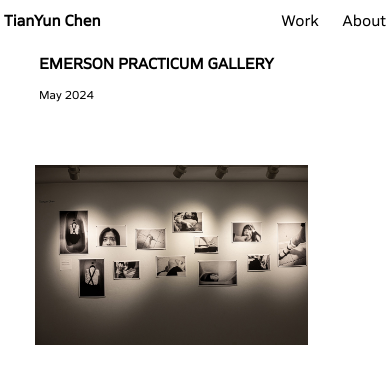
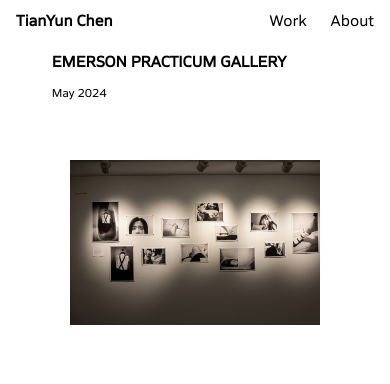
Before and after one commit to nymx22/MelodySite, a PHP site: page /aasm-gallery.html in a window 390 px wide. Shown: the top 384 px of the page. Run offline with PHP 8.4, Linux system fonts and the light colour scheme.

Commit message:
update project spacing

```diff
--- a/assets/css/mobile.css
+++ b/assets/css/mobile.css
@@ -44,15 +44,14 @@
     font-size: clamp(0.75rem, 3vw, 0.875rem) !important;
   }
 
-  /* Project pages (AASM, Nightmares): scale up content to reduce side white space */
+  /* Project pages (AASM, Nightmares): equal left and right margin for images */
   body.project1 .vertical-image_box,
   body.project2 .vertical-image_box {
-    width: 112%;
-    max-width: none;
-    margin-left: -6%;
+    width: 100%;
+    max-width: 100%;
     box-sizing: border-box;
-    padding-left: 0;
-    padding-right: 0;
+    padding-left: 16px;
+    padding-right: 16px;
     overflow-x: hidden;
   }
 
@@ -79,14 +78,18 @@
     max-width: 100% !important;
     width: 100% !important;
   }
+  body.project1 #custom-header-widget,
+  body.project2 #custom-header-widget {
+    padding-left: 16px !important;
+    padding-right: 16px !important;
+  }
   body.project1 .vertical-image_box,
   body.project2 .vertical-image_box {
-    width: 112%;
-    max-width: none;
-    margin-left: -6%;
+    width: 100%;
+    max-width: 100%;
     box-sizing: border-box;
-    padding-left: 0;
-    padding-right: 0;
+    padding-left: 16px;
+    padding-right: 16px;
     overflow-x: hidden;
   }
   body.project1 .vertical-image_box img,
@@ -276,18 +279,18 @@
     box-sizing: border-box;
   }
 
-  /* Project page headers - no side padding, shrink margins */
+  /* Project page headers - equal left and right margin */
   body.project1 #custom-header-widget,
   body.project2 #custom-header-widget {
     max-width: 100%;
     box-sizing: border-box;
-    padding-left: 0 !important;
-    padding-right: 0 !important;
+    padding-left: 16px !important;
+    padding-right: 16px !important;
   }
   body.project1 #custom-header-widget > div,
   body.project2 #custom-header-widget > div {
-    padding-left: 4px !important;
-    padding-right: 4px !important;
+    padding-left: 0 !important;
+    padding-right: 0 !important;
   }
   #custom-header-widget {
     padding-left: 5% !important;
```
